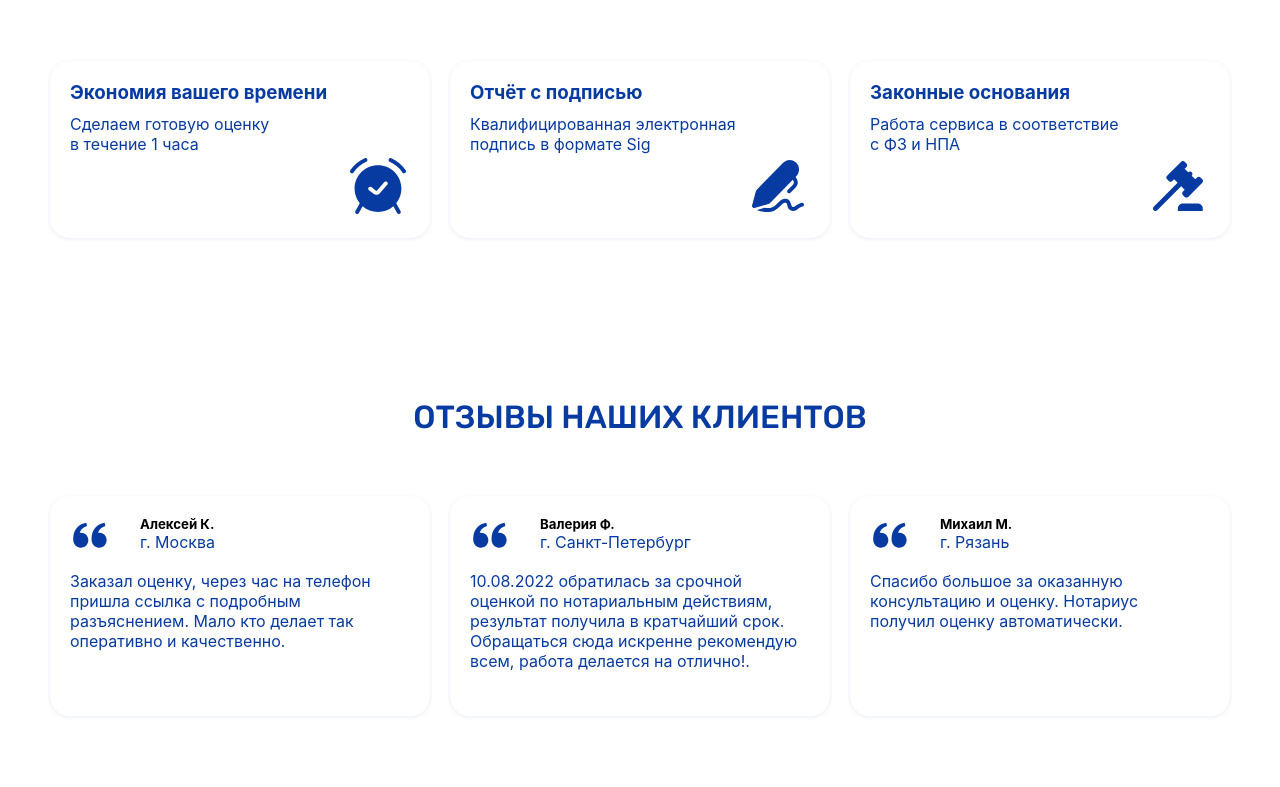
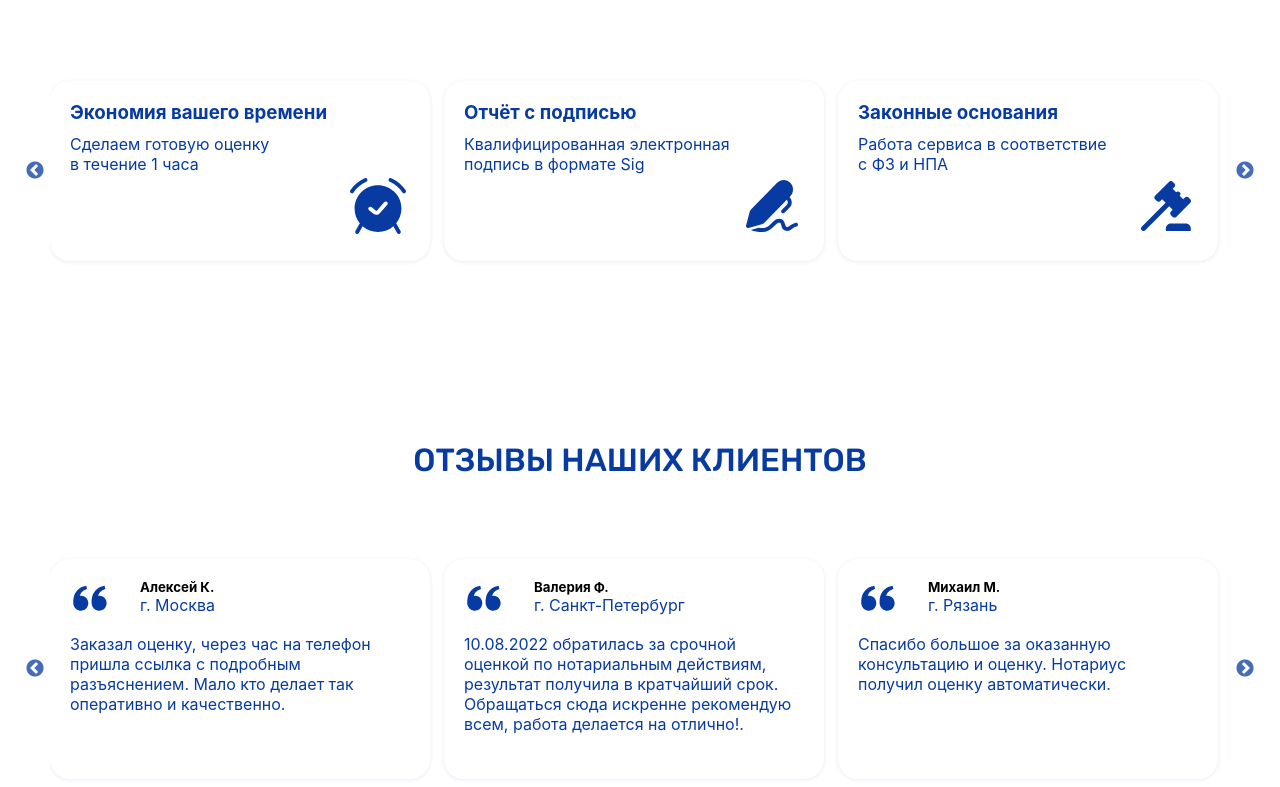
Before and after one commit to sardorkhayitmuradov/Expert-Legal-Agency, a React (Create React App) app: page / in a window 1280 px wide. Shown: the part 873-1660 px from the top of the page. Built offline with nearby package versions, Linux system fonts and the light colour scheme.

Commit message:
slider tayyor desktop version

```diff
--- a/package.json
+++ b/package.json
@@ -10,6 +10,8 @@
     "react-dom": "^18.2.0",
     "react-router-dom": "^6.4.3",
     "react-scripts": "5.0.1",
+    "react-slick": "^0.29.0",
+    "slick-carousel": "^1.8.1",
     "web-vitals": "^2.1.4"
   },
   "scripts": {
--- a/src/components/mainHeader/mainHeader.css
+++ b/src/components/mainHeader/mainHeader.css
@@ -10,6 +10,7 @@ nav{
        width: 100%;
        height: 80px;
        padding: 10px 0;
+       background: #fff;
        box-shadow: 0px 1px 4px rgba(7, 59, 161, 0.1);
        font-family: 'Rubik', sans-serif;
 }
--- a/src/components/mainService/MainService.jsx
+++ b/src/components/mainService/MainService.jsx
@@ -1,17 +1,61 @@
 import React from "react";
 import "../mainService/mainService.css";
+import Slider from "react-slick";
+import "slick-carousel/slick/slick.css";
+import "slick-carousel/slick/slick-theme.css";
 import clock from "../../assets/images/main/clock.svg";
 import gavel from "../../assets/images/main/gavel.svg";
 import pen from "../../assets/images/main/signature.svg";
+import user from "../../assets/images/main/userRepeat.svg";
 import quote from "../../assets/images/main/quote.svg";
 
 const MainService = () => {
+  var settings = {
+    dots: false,
+    arrows: true,
+    infinite: true,
+    speed: 500,
+    slidesToShow: 3,
+    slidesToScroll: 1,
+    initialSlide: 0,
+    responsive: [
+      {
+        breakpoint: 1024,
+        settings: {
+          arrows: false,
+          slidesToShow: 2,
+          slidesToScroll: 1,
+          infinite: false,
+          dots: false,
+        },
+      },
+      {
+        breakpoint: 600,
+        settings: {
+          arrows:false,
+          dots: false,
+          slidesToShow: 2,
+          slidesToScroll: 1,
+          initialSlide: 2,
+        },
+      },
+      {
+        breakpoint: 480,
+        settings: {
+          arrows: false,
+          slidesToShow: 1,
+          slidesToScroll: 1,
+        },
+      },
+    ],
+  };
   return (
     <>
       <div className="main_service_container">
         <div className="main_service">
           <h1>ПРЕИМУЩЕСТВА СЕРВИСА</h1>
          <div className="main_slider_parent">
+         <Slider {...settings}>
               <div className="main_slider_card1">
                 <div className="main_slider_texts">
                   <h3>Экономия вашего времени</h3>
@@ -45,9 +89,22 @@ const MainService = () => {
                 <img src={gavel} alt="Gavel icon" />
               </div>
             </div>
+            <div className="main_slider_card4">
+                <div className="main_slider_texts">
+                  <h3>Отправка оценки нотариусу</h3>
+                  <p>
+                  Вы можете прикрепиться к своему <br /> нотариусу, чтобы результаты <br /> отправлялись автоматически
+                  </p>
+                </div>
+                <div className="main_slider_img">
+                  <img src={user} alt="User icon" />
+                </div>
+              </div>
+          </Slider>
          </div>
           <h1>ОТЗЫВЫ НАШИХ КЛИЕНТОВ</h1>
          <div className="main_testimonials">
+         <Slider {...settings}>
             <div className="main_testimonials_card1">
               <div className="main_testimonials_card_top">
                 <img src={quote} alt="Quote icon" />
@@ -58,8 +115,10 @@ const MainService = () => {
               </div>
               <div className="main_testimonials_body">
                 <p>
-                  Заказал оценку, через час на телефон <br /> пришла ссылка с подробным <br />
-                  разъяснением. Мало кто делает так <br /> оперативно и качественно.
+                  Заказал оценку, через час на телефон <br /> пришла ссылка с
+                  подробным <br />
+                  разъяснением. Мало кто делает так <br /> оперативно и
+                  качественно.
                 </p>
               </div>
             </div>
@@ -73,9 +132,10 @@ const MainService = () => {
               </div>
               <div className="main_testimonials_body">
                 <p>
-                  10.08.2022 обратилась за срочной <br /> оценкой по нотариальным
-                  действиям, <br /> результат получила в кратчайший срок. <br /> Обращаться
-                  сюда искренне рекомендую <br /> всем, работа делается на отлично!.
+                  10.08.2022 обратилась за срочной <br /> оценкой по
+                  нотариальным действиям, <br /> результат получила в кратчайший
+                  срок. <br /> Обращаться сюда искренне рекомендую <br /> всем,
+                  работа делается на отлично!.
                 </p>
               </div>
             </div>
@@ -89,11 +149,30 @@ const MainService = () => {
               </div>
               <div className="main_testimonials_body">
                 <p>
-                  Спасибо большое за оказанную <br /> консультацию и оценку. Нотариус <br />
+                  Спасибо большое за оказанную <br /> консультацию и оценку.
+                  Нотариус <br />
                   получил оценку автоматически.
                 </p>
               </div>
             </div>
+            <div className="main_testimonials_card1">
+              <div className="main_testimonials_card_top">
+                <img src={quote} alt="Quote icon" />
+                <div className="card_top_text">
+                  <h5>Алексей К.</h5>
+                  <p>г. Москва </p>
+                </div>
+              </div>
+              <div className="main_testimonials_body">
+                <p>
+                  Заказал оценку, через час на телефон <br /> пришла ссылка с
+                  подробным <br />
+                  разъяснением. Мало кто делает так <br /> оперативно и
+                  качественно.
+                </p>
+              </div>
+            </div>
+          </Slider>
          </div>
         </div>
       </div>
--- a/src/components/mainService/mainService.css
+++ b/src/components/mainService/mainService.css
@@ -14,9 +14,6 @@
 
 .main_slider_parent {
   padding: 60px 0;
-  display: grid;
-  grid-template-columns: repeat(3, 1fr);
-  gap: 20px;
 }
 
 .main_slider_texts h3,
@@ -28,8 +25,13 @@ p {
 }
 .main_slider_card1,
 .main_slider_card2,
-.main_slider_card3 {
+.main_slider_card3,
+.main_slider_card4 {
+  width: 380px !important;
+  height: 180px !important;
+
   padding: 20px;
+  margin: 20px 0;
   background: #ffffff;
 
   box-shadow: 0px 1px 4px rgba(7, 59, 161, 0.1);
@@ -50,18 +52,25 @@ p {
 }
 
 .main_testimonials {
-  display: grid;
-  grid-template-columns: repeat(3, 1fr);
-  gap: 20px;
   padding: 60px 0;
 }
 
 .main_testimonials_card1,
 .main_testimonials_card2,
 .main_testimonials_card3 {
+  width: 380px !important;
+
   background: #ffffff;
   padding: 20px;
 
   box-shadow: 0px 1px 4px rgba(7, 59, 161, 0.1);
   border-radius: 20px;
+  margin: 20px 0;
 }
+.slick-dots li.slick-active button:before {
+  color: #073ba1 !important;
+}
+
+.slick-prev:before, .slick-next:before {
+  color: #073ba1 !important;
+}
```
Also changed, not shown: src/assets/images/main/userRepeat.svg (added), 1 other file (tests, documents, lock files or other folders). Lines whose indentation alone changed are shown as unchanged.
